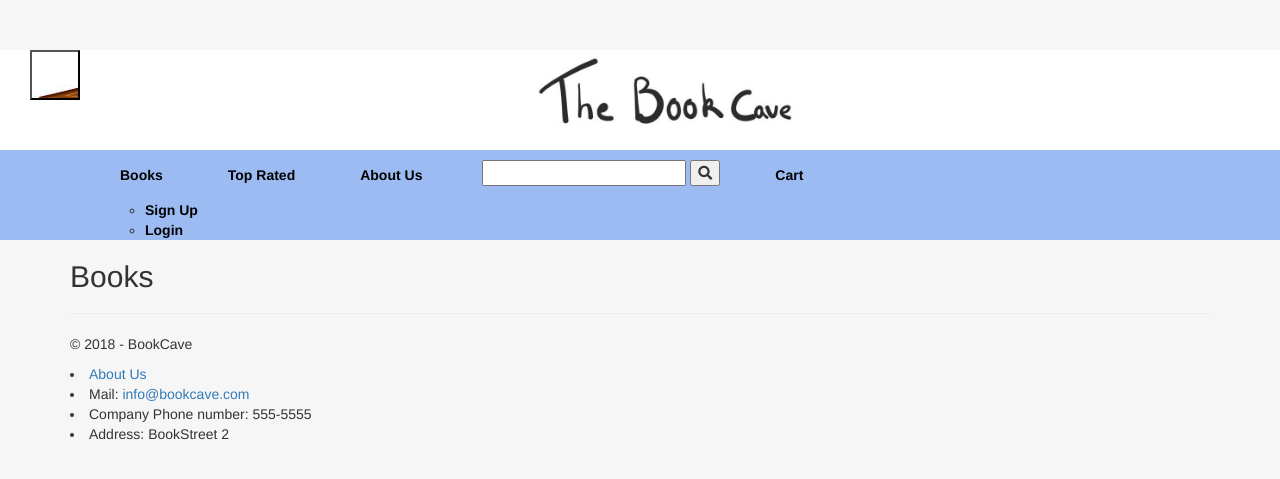
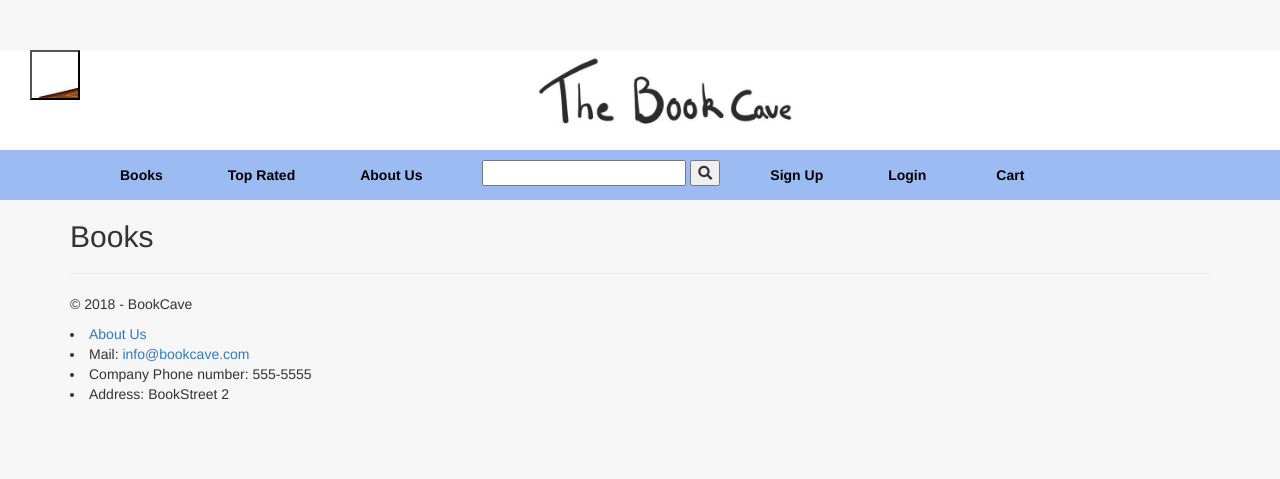
Before and after one commit to JohannHinrik/BookCave, an ASP.NET Core app: page /Book/Index in a window 1280 px wide. Shown: the top 479 px of the page. Run offline with ASP.NET Core 8, Linux system fonts and the light colour scheme; the project's own start-up code is not run, and a stand-in starts its controllers and pages; some libraries are stand-ins or nearby versions.

Commit message:
fixed navigation bar

```diff
--- a/Views/Shared/_Layout.cshtml
+++ b/Views/Shared/_Layout.cshtml
@@ -54,9 +54,9 @@
                             }
                         </div>
                     </li>
-                    <li id="cart"><a asp-area="" asp-controller="Home" asp-action="Contact">Cart</a></li>
                 <!--The login button for the navigation bar-->
                 @await Html.PartialAsync("_LoginPartial")
+                <li id="cart"><a asp-area="" asp-controller="Home" asp-action="Contact">Cart</a></li>
                 </ul>
             </div>
         </div>
--- a/Views/Shared/_LoginPartial.cshtml
+++ b/Views/Shared/_LoginPartial.cshtml
@@ -11,7 +11,7 @@
 @if (SignInManager.IsSignedIn(User))
 {
     <form asp-action="LogOut" asp-controller="Account" method="POST">
-        <ul class="navigationBarAccountBtnRight">
+        <ul class="nav navbar-nav">
             <li>
                 //The user's name shown in the vaigation bar
                 <button class="navigationBtnLink">@claim</button>
@@ -24,7 +24,7 @@
 }
 else
 {
-    <ul class="navigationBarAccountBtnRight">
+    <ul class="nav navbar-nav">
         <li>
             <a asp-area="" asp-controller="Account" asp-action="SignUp">Sign Up</a>
         </li>
```
